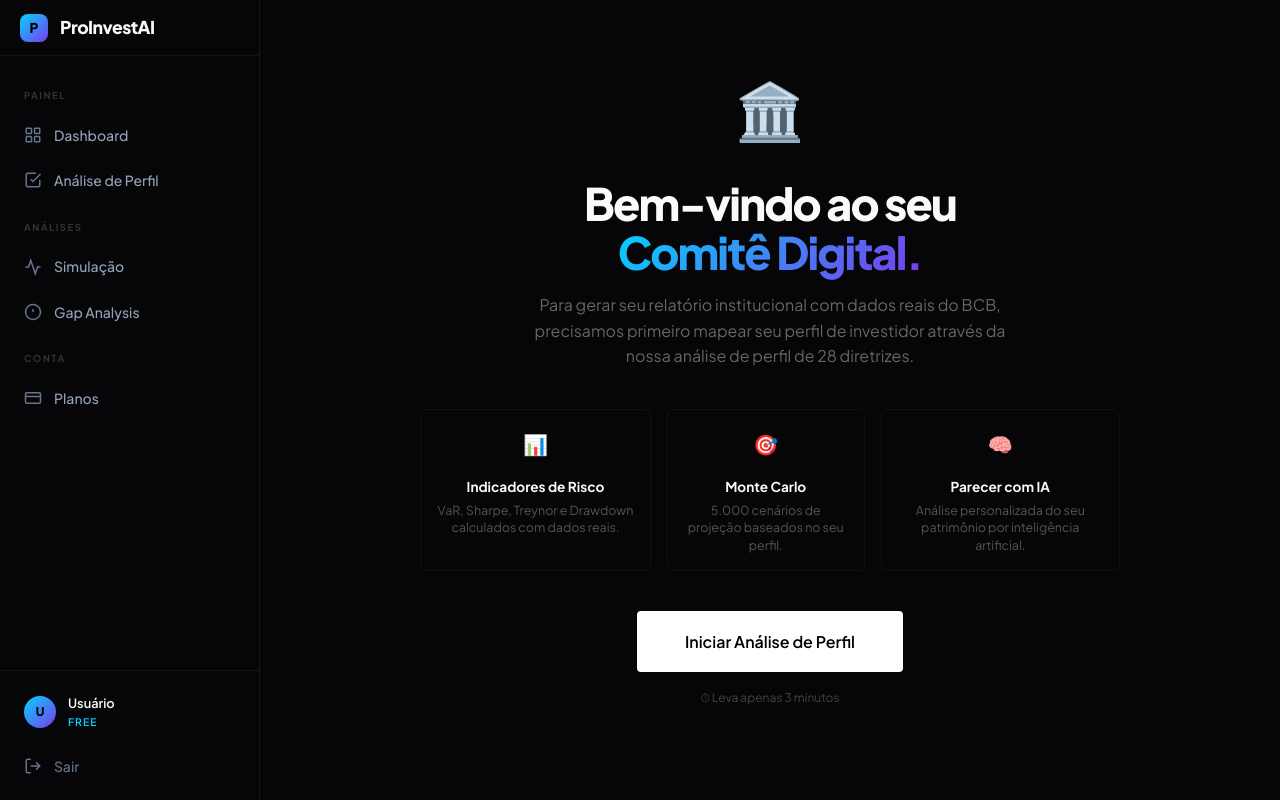
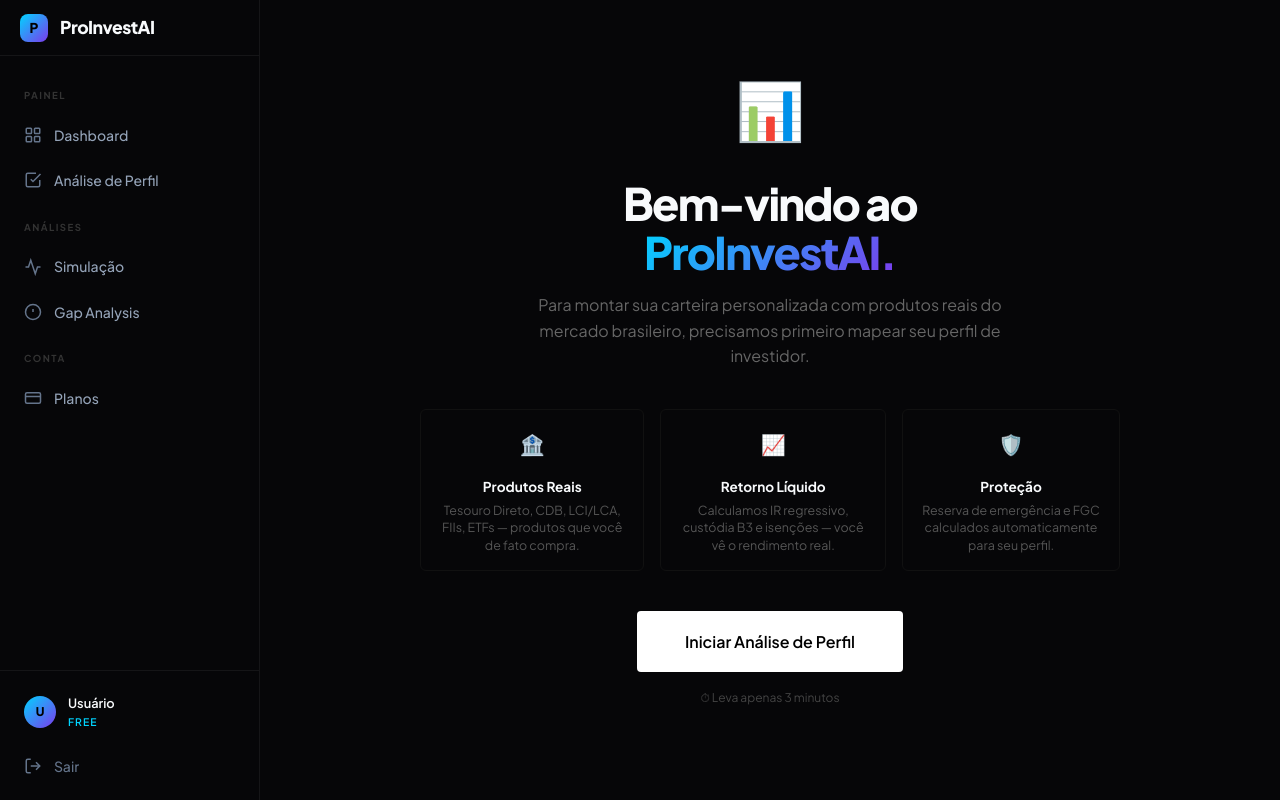
Before and after one commit to cleiltonrodriguesofc/proinvestai, a Python web app: template app/presentation/web/templates/dashboard.html in a window 1280 px wide. Run offline with Jinja, Linux system fonts and the light colour scheme; the template is opened without the code that fills it, so the values that code supplies are empty.

Commit message:
feat(frontend): port dashboard to use real products (phase 3)
- dashboard.html: complete rewrite. shows allocation table with
  real products, net vs gross returns, liquidity, IR brackets, and
  FGC protection. added projection chart and asset class pie chart.
- simulation.html: updated UI to match the new dark-mode premium
  aesthetic. fixed formatting for stochastic Monte Carlo results.
- gap_analysis.html: rewrote to consume the new ideal_allocations
  list format and display plain language AI narration instead of
  institutional jargon.

```diff
--- a/app/presentation/web/templates/dashboard.html
+++ b/app/presentation/web/templates/dashboard.html
@@ -4,35 +4,33 @@
 {% block content %}
 
 {% if not has_profile %}
-<!-- ══════════════════════════════════════════════
-     ONBOARDING STATE — No profile yet
-     ══════════════════════════════════════════════ -->
+<!-- onboarding state — no profile yet -->
 <div class="onboarding-state">
-    <div class="onboarding-icon">🏛️</div>
-    <h1 class="onboarding-title">Bem-vindo ao seu<br><span class="gradient-text">Comitê Digital.</span></h1>
+    <div class="onboarding-icon">📊</div>
+    <h1 class="onboarding-title">Bem-vindo ao<br><span class="gradient-text">ProInvestAI.</span></h1>
     <p class="onboarding-text">
-        Para gerar seu relatório institucional com dados reais do BCB, precisamos primeiro mapear seu perfil de investidor através da nossa análise de perfil de 28 diretrizes.
+        Para montar sua carteira personalizada com produtos reais do mercado brasileiro, precisamos primeiro mapear seu perfil de investidor.
     </p>
     <div class="onboarding-features">
         <div class="onboarding-feature">
-            <span class="onboarding-feature-icon">📊</span>
+            <span class="onboarding-feature-icon">🏦</span>
             <div>
-                <strong>Indicadores de Risco</strong>
-                <p>VaR, Sharpe, Treynor e Drawdown calculados com dados reais.</p>
+                <strong>Produtos Reais</strong>
+                <p>Tesouro Direto, CDB, LCI/LCA, FIIs, ETFs — produtos que você de fato compra.</p>
             </div>
         </div>
         <div class="onboarding-feature">
-            <span class="onboarding-feature-icon">🎯</span>
+            <span class="onboarding-feature-icon">📈</span>
             <div>
-                <strong>Monte Carlo</strong>
-                <p>5.000 cenários de projeção baseados no seu perfil.</p>
+                <strong>Retorno Líquido</strong>
+                <p>Calculamos IR regressivo, custódia B3 e isenções — você vê o rendimento real.</p>
             </div>
         </div>
         <div class="onboarding-feature">
-            <span class="onboarding-feature-icon">🧠</span>
+            <span class="onboarding-feature-icon">🛡️</span>
             <div>
-                <strong>Parecer com IA</strong>
-                <p>Análise personalizada do seu patrimônio por inteligência artificial.</p>
+                <strong>Proteção</strong>
+                <p>Reserva de emergência e FGC calculados automaticamente para seu perfil.</p>
             </div>
         </div>
     </div>
@@ -41,247 +39,242 @@
 </div>
 
 <style>
-.onboarding-state {
-    display: flex;
-    flex-direction: column;
-    align-items: center;
-    justify-content: center;
-    text-align: center;
-    min-height: calc(100vh - 120px);
-    padding: 2rem 1rem;
-}
-
-.onboarding-icon {
-    font-size: 3.5rem;
-    margin-bottom: 1.5rem;
-}
-
-.onboarding-title {
-    font-size: clamp(1.8rem, 4vw, 2.8rem);
-    font-weight: 800;
-    letter-spacing: -0.04em;
-    line-height: 1.1;
-    margin-bottom: 1rem;
-}
-
-.onboarding-text {
-    color: #666;
-    font-size: 1rem;
-    max-width: 500px;
-    line-height: 1.6;
-    margin-bottom: 2.5rem;
-}
-
-.onboarding-features {
-    display: flex;
-    flex-direction: column;
-    gap: 1rem;
-    max-width: 400px;
-    width: 100%;
-    margin-bottom: 2.5rem;
-    text-align: left;
-}
-
-.onboarding-feature {
-    display: flex;
-    gap: 1rem;
-    align-items: flex-start;
-    padding: 1rem;
-    background: #060608;
-    border: 1px solid #111;
-    border-radius: 6px;
-}
-
-.onboarding-feature-icon {
-    font-size: 1.25rem;
-    flex-shrink: 0;
-    margin-top: 2px;
-}
-
-.onboarding-feature strong {
-    display: block;
-    font-size: 0.85rem;
-    margin-bottom: 0.25rem;
-}
-
-.onboarding-feature p {
-    font-size: 0.78rem;
-    color: #555;
-    line-height: 1.4;
-    margin: 0;
-}
-
-.onboarding-cta {
-    padding: 1.1rem 3rem !important;
-    border-radius: 4px !important;
-    font-size: 1rem !important;
-}
-
-.onboarding-time {
-    margin-top: 1rem;
-    font-size: 0.75rem;
-    color: #444;
-}
-
-@media (min-width: 768px) {
-    .onboarding-features {
-        flex-direction: row;
-        max-width: 700px;
-    }
-
-    .onboarding-feature {
-        flex-direction: column;
-        text-align: center;
-        align-items: center;
-    }
-}
+.onboarding-state { display: flex; flex-direction: column; align-items: center; justify-content: center; text-align: center; min-height: calc(100vh - 120px); padding: 2rem 1rem; }
+.onboarding-icon { font-size: 3.5rem; margin-bottom: 1.5rem; }
+.onboarding-title { font-size: clamp(1.8rem, 4vw, 2.8rem); font-weight: 800; letter-spacing: -0.04em; line-height: 1.1; margin-bottom: 1rem; }
+.onboarding-text { color: #666; font-size: 1rem; max-width: 500px; line-height: 1.6; margin-bottom: 2.5rem; }
+.onboarding-features { display: flex; flex-direction: column; gap: 1rem; max-width: 400px; width: 100%; margin-bottom: 2.5rem; text-align: left; }
+.onboarding-feature { display: flex; gap: 1rem; align-items: flex-start; padding: 1rem; background: #060608; border: 1px solid #111; border-radius: 6px; }
+.onboarding-feature-icon { font-size: 1.25rem; flex-shrink: 0; margin-top: 2px; }
+.onboarding-feature strong { display: block; font-size: 0.85rem; margin-bottom: 0.25rem; }
+.onboarding-feature p { font-size: 0.78rem; color: #555; line-height: 1.4; margin: 0; }
+.onboarding-cta { padding: 1.1rem 3rem !important; border-radius: 4px !important; font-size: 1rem !important; }
+.onboarding-time { margin-top: 1rem; font-size: 0.75rem; color: #444; }
+@media (min-width: 768px) { .onboarding-features { flex-direction: row; max-width: 700px; } .onboarding-feature { flex-direction: column; text-align: center; align-items: center; } }
 </style>
 
 {% elif needs_patrimony %}
-<!-- ══════════════════════════════════════════════
-     PATRIMONY ONBOARDING — Profile exists but no amount
-     ══════════════════════════════════════════════ -->
+<!-- patrimony onboarding -->
 <div class="onboarding-state" style="min-height: calc(100vh - 120px); display: flex; flex-direction: column; align-items: center; justify-content: center; text-align: center;">
     <div class="onboarding-icon">💰</div>
     <h1 class="onboarding-title">Qual o seu patrimônio<br><span class="gradient-text">atual?</span></h1>
     <p class="onboarding-text">
-        Seu perfil ({{ profile_type }}) já foi mapeado com sucesso! Agora, para gerar as simulações de risco e projeções de Monte Carlo com a sua <strong>carteira real</strong>, informe o valor atual dos seus investimentos.
+        Seu perfil ({{ profile_type }}) já foi mapeado! Agora informe o valor dos seus investimentos para montarmos a <strong>carteira ideal</strong> com produtos reais.
     </p>
-
     <form action="/update-patrimony" method="post" style="max-width: 400px; width: 100%; display: flex; flex-direction: column; gap: 1rem;">
         <div style="text-align: left;">
             <label style="color: #888; font-size: 0.85rem; margin-bottom: 0.5rem; display: block;">Valor Total Investido (R$)</label>
             <input type="number" name="patrimony" placeholder="Ex: 50000" required min="1" step="0.01" style="width: 100%; padding: 1rem; background: #060608; border: 1px solid #222; border-radius: 6px; color: #fff; font-size: 1.1rem; font-family: monospace;">
         </div>
-        <button type="submit" class="btn btn-primary" style="padding: 1.1rem; border-radius: 6px; font-size: 1rem;">Gerar Meu Dashboard</button>
+        <button type="submit" class="btn btn-primary" style="padding: 1.1rem; border-radius: 6px; font-size: 1rem;">Montar Minha Carteira</button>
     </form>
+</div>
+
+{% elif error_message is defined and error_message %}
+<!-- error state -->
+<div class="onboarding-state" style="min-height: calc(100vh - 120px); display: flex; flex-direction: column; align-items: center; justify-content: center; text-align: center;">
+    <div class="onboarding-icon">⚠️</div>
+    <h1 class="onboarding-title">Ops!</h1>
+    <p class="onboarding-text">{{ error_message }}</p>
+    <a href="/dashboard" class="btn btn-primary">Tentar Novamente</a>
 </div>
 
 {% else %}
 <!-- ══════════════════════════════════════════════
-     FULL DASHBOARD — Profile exists
+     FULL DASHBOARD — Real Portfolio
      ══════════════════════════════════════════════ -->
 
 <header class="dash-header">
     <div>
-        <span class="user-badge">Comitê Digital — {{ user_name }}</span>
-        <h1 class="dash-title">Visão Geral do Patrimônio</h1>
+        <span class="user-badge">{{ user_name }} — Perfil {{ profile_type }}</span>
+        <h1 class="dash-title">Sua Carteira Recomendada</h1>
     </div>
     <div class="total-value-box">
-        <span class="total-label">Saldo sob Governança</span>
-        <div class="total-value">R$ {{ total_value }}</div>
-        <span class="profile-badge">Perfil {{ profile_type }} • Grau Institucional</span>
+        <span class="total-label">Patrimônio Investido</span>
+        <div class="total-value">{{ total_value }}</div>
     </div>
 </header>
 
-<!-- ──── KPI Cards ──── -->
+<!-- ──── Headline KPIs ──── -->
 <div class="kpi-grid">
-    <div class="kpi-card">
-        <div class="kpi-label">Rentabilidade 12M</div>
-        <div class="kpi-value {{ 'val-up' if risk.return_12m > 0 else 'val-down' }}">{{ "%.2f"|format(risk.return_12m * 100) }}%</div>
-        <div class="kpi-sub">vs Meta Atuarial</div>
+    <div class="kpi-card kpi-highlight">
+        <div class="kpi-label">Renda Mensal Líquida</div>
+        <div class="kpi-value val-up">{{ net_monthly_income_display }}</div>
+        <div class="kpi-sub">Após IR e custódia B3</div>
     </div>
     <div class="kpi-card">
-        <div class="kpi-label">VaR (95%)</div>
-        <div class="kpi-value" style="color: var(--rose);">{{ "%.2f"|format(risk.var_12m * 100) }}%</div>
-        <div class="kpi-sub">Risco máximo mensal</div>
+        <div class="kpi-label">Retorno Líquido Anual</div>
+        <div class="kpi-value val-up">{{ "%.2f"|format(net_annual_return * 100) }}%</div>
+        <div class="kpi-sub">Bruto: {{ "%.2f"|format(gross_annual_return * 100) }}%</div>
     </div>
     <div class="kpi-card">
-        <div class="kpi-label">Índice de Sharpe</div>
-        <div class="kpi-value" style="color: var(--cyan);">{{ "%.2f"|format(risk.sharpe_12m) }}</div>
-        <div class="kpi-sub">Eficiência risco-retorno</div>
+        <div class="kpi-label">Reserva de Emergência</div>
+        <div class="kpi-value" style="color: var(--cyan);">{{ "%.0f"|format(reserve_months_actual) }} meses</div>
+        <div class="kpi-sub">{{ "%.1f"|format(liquid_pct * 100) }}% em ativos líquidos</div>
     </div>
     <div class="kpi-card">
-        <div class="kpi-label">Drawdown Máximo</div>
-        <div class="kpi-value" style="color: var(--rose);">{{ "%.2f"|format(risk.drawdown_12m * 100) }}%</div>
-        <div class="kpi-sub">Perda máx. acumulada</div>
+        <div class="kpi-label">Risco da Carteira</div>
+        <div class="kpi-value">{{ risk_category|capitalize }}</div>
+        <div class="kpi-sub">Vol: {{ "%.2f"|format(volatility * 100) }}% a.a.</div>
     </div>
 </div>
 
-<!-- ──── Risk Metrics Table ──── -->
+<!-- ──── Allocation Table (Real Products) ──── -->
 <div class="risk-table-container">
     <div class="table-header">
-        <span class="table-title">Indicadores de Risco e Performance</span>
-        <span style="font-size: 0.65rem; color: #333;">Bench: {{ risk.benchmark }}</span>
+        <span class="table-title">Composição da Carteira — Produtos Reais</span>
     </div>
-    <table class="risk-table">
+    <div style="overflow-x: auto;">
+        <table class="risk-table" id="allocation-table">
             <thead>
                 <tr>
-                <th>Indicador</th>
-                <th style="text-align: right;">Mês Atual</th>
-                <th style="text-align: right;">Últimos 12 Meses</th>
+                    <th>Produto</th>
+                    <th style="text-align: right;">%</th>
+                    <th style="text-align: right;">Valor</th>
+                    <th style="text-align: right;">Rend. Bruto</th>
+                    <th style="text-align: right;">Rend. Líquido</th>
+                    <th style="text-align: right;">Renda/Mês</th>
+                    <th style="text-align: center;">IR</th>
+                    <th style="text-align: center;">Liquidez</th>
+                    <th style="text-align: center;">Risco</th>
                 </tr>
             </thead>
             <tbody>
+                {% for a in allocations %}
                 <tr>
-                <td class="col-label">Rentabilidade Absoluta</td>
-                <td class="col-month {{ 'val-up' if risk.return_month > 0 else 'val-down' }}">{{ "%.2f"|format(risk.return_month * 100) }}%</td>
-                <td class="col-12m {{ 'val-up' if risk.return_12m > 0 else 'val-down' }}">{{ "%.2f"|format(risk.return_12m * 100) }}%</td>
+                    <td class="col-label">
+                        {{ a.asset_name }}
+                        {% if a.has_fgc %}<span class="badge-fgc" title="Protegido pelo FGC até R$250k">FGC</span>{% endif %}
+                    </td>
+                    <td style="text-align: right; font-family: monospace;">{{ a.percentage_display }}</td>
+                    <td style="text-align: right; font-family: monospace;">{{ a.value_display }}</td>
+                    <td style="text-align: right; font-family: monospace;">{{ a.gross_return_display }}</td>
+                    <td style="text-align: right; font-family: monospace; color: var(--green);">{{ a.net_return_display }}</td>
+                    <td style="text-align: right; font-family: monospace; color: var(--cyan);">{{ a.net_income_display }}</td>
+                    <td style="text-align: center;">
+                        {% if a.is_tax_exempt %}
+                            <span class="badge-exempt">Isento</span>
+                        {% else %}
+                            <span class="badge-ir">IR</span>
+                        {% endif %}
+                    </td>
+                    <td style="text-align: center;">{{ a.liquidity }}</td>
+                    <td style="text-align: center;">
+                        <span class="badge-risk badge-risk-{{ a.risk|lower|replace(' ', '-') }}">{{ a.risk }}</span>
+                    </td>
                 </tr>
-            <tr>
-                <td class="col-label">VaR (Value at Risk — 95%)</td>
-                <td class="col-month">{{ "%.2f"|format(risk.var_month * 100) }}%</td>
-                <td class="col-12m">{{ "%.2f"|format(risk.var_12m * 100) }}%</td>
-            </tr>
-            <tr>
-                <td class="col-label">Volatilidade (Anualizada)</td>
-                <td class="col-month">{{ "%.2f"|format(risk.volatility_month * 100) }}%</td>
-                <td class="col-12m">{{ "%.2f"|format(risk.volatility_12m * 100) }}%</td>
-            </tr>
-            <tr>
-                <td class="col-label">Índice de Sharpe</td>
-                <td class="col-month">{{ "%.2f"|format(risk.sharpe_month) }}</td>
-                <td class="col-12m">{{ "%.2f"|format(risk.sharpe_12m) }}</td>
-            </tr>
-            <tr>
-                <td class="col-label">Drawdown Máximo</td>
-                <td class="col-month val-down">{{ "%.2f"|format(risk.drawdown_month * 100) }}%</td>
-                <td class="col-12m val-down">{{ "%.2f"|format(risk.drawdown_12m * 100) }}%</td>
-            </tr>
+                {% endfor %}
             </tbody>
         </table>
+    </div>
 </div>
 
 <!-- ──── Charts ──── -->
 <div class="charts-grid">
     <div class="chart-card">
-        <div class="chart-title">Alocação Estratégica Recomendada</div>
+        <div class="chart-title">Alocação por Classe de Ativo</div>
         <div style="height: 260px; display: flex; align-items: center; justify-content: center;">
             <canvas id="allocationChart"></canvas>
         </div>
     </div>
     <div class="chart-card">
-        <div class="chart-title">Projeção Monte Carlo (60 Meses)</div>
+        <div class="chart-title">Projeção de Patrimônio (5 Anos)</div>
         <div style="height: 260px;">
-            <canvas id="monteCarloChart"></canvas>
+            <canvas id="projectionChart"></canvas>
         </div>
+    </div>
+</div>
+
+<!-- ──── Protection Badges ──── -->
+<div class="kpi-grid" style="margin-top: 1rem;">
+    <div class="kpi-card">
+        <div class="kpi-label">Protegido pelo FGC</div>
+        <div class="kpi-value" style="color: var(--green); font-size: 1.2rem;">R$ {{ "{:,.2f}".format(fgc_protected).replace(",", "X").replace(".", ",").replace("X", ".") }}</div>
+        <div class="kpi-sub">Até R$ 250k por instituição</div>
+    </div>
+    <div class="kpi-card">
+        <div class="kpi-label">Isento de IR</div>
+        <div class="kpi-value" style="color: var(--green); font-size: 1.2rem;">{{ "%.1f"|format(tax_exempt_pct * 100) }}%</div>
+        <div class="kpi-sub">LCI/LCA, Debêntures, FIIs</div>
+    </div>
+    <div class="kpi-card">
+        <div class="kpi-label">Renda Variável</div>
+        <div class="kpi-value" style="font-size: 1.2rem;">{{ "%.1f"|format(variable_income_pct * 100) }}%</div>
+        <div class="kpi-sub">Limite por perfil {{ profile_type }}</div>
     </div>
 </div>
 
 <!-- ──── AI Parecer ──── -->
 <div class="narration-box animate-fade-in delay-2">
-    <div class="narration-title">Parecer Técnico do Comitê</div>
+    <div class="narration-title">📋 Parecer sobre sua Carteira</div>
     <div class="narration-text">
         {{ narration | safe }}
     </div>
 </div>
+
+<!-- ──── Product Explanations ──── -->
+<div class="narration-box" style="margin-top: 1rem;">
+    <div class="narration-title">📚 O que cada produto faz</div>
+    <div class="narration-text">
+        {% for a in allocations %}
+        <div style="margin-bottom: 1rem; padding-bottom: 0.75rem; border-bottom: 1px solid #111;">
+            <strong>{{ a.asset_name }}</strong> ({{ a.percentage_display }})
+            <p style="margin: 0.3rem 0 0; color: #888; font-size: 0.82rem; line-height: 1.5;">{{ a.description }}</p>
+        </div>
+        {% endfor %}
+    </div>
+</div>
+
+<style>
+.kpi-highlight { border: 1px solid rgba(16, 185, 129, 0.3); }
+.badge-fgc { display: inline-block; background: rgba(16, 185, 129, 0.15); color: #10b981; font-size: 0.6rem; padding: 1px 4px; border-radius: 3px; margin-left: 4px; vertical-align: middle; font-weight: 700; }
+.badge-exempt { display: inline-block; background: rgba(16, 185, 129, 0.15); color: #10b981; font-size: 0.65rem; padding: 2px 6px; border-radius: 3px; font-weight: 600; }
+.badge-ir { display: inline-block; background: rgba(244, 63, 94, 0.15); color: #f43f5e; font-size: 0.65rem; padding: 2px 6px; border-radius: 3px; font-weight: 600; }
+.badge-risk { display: inline-block; font-size: 0.65rem; padding: 2px 6px; border-radius: 3px; font-weight: 600; }
+.badge-risk-muito-baixo { background: rgba(16, 185, 129, 0.15); color: #10b981; }
+.badge-risk-baixo { background: rgba(0, 212, 255, 0.15); color: #00d4ff; }
+.badge-risk-moderado { background: rgba(245, 158, 11, 0.15); color: #f59e0b; }
+.badge-risk-alto { background: rgba(244, 63, 94, 0.15); color: #f43f5e; }
+.badge-risk-muito-alto { background: rgba(168, 85, 247, 0.15); color: #a855f7; }
+</style>
+
+<script>
+// pending quiz sync
+document.addEventListener('DOMContentLoaded', async () => {
+    const pendingAnswers = sessionStorage.getItem('pending_quiz_answers');
+    if (pendingAnswers) {
+        try {
+            const response = await fetch('/api/quiz/submit', { method: 'POST', headers: { 'Content-Type': 'application/json' }, body: pendingAnswers });
+            if (response.ok) { sessionStorage.removeItem('pending_quiz_answers'); window.location.reload(); }
+        } catch (e) { console.error("Failed to sync pending quiz:", e); }
+    }
+});
+</script>
 {% endif %}
 {% endblock %}
 
 {% block scripts %}
-{% if has_profile %}
+{% if has_profile and not needs_patrimony and allocations is defined %}
 <script>
-    // 1. Allocation Chart
-    const weights = {{ weights | tojson }};
-    const chartColors = ['#00d4ff', '#7c3aed', '#10b981', '#f59e0b', '#f43f5e', '#a855f7'];
+    // 1. allocation pie chart (by class)
+    const classBreakdown = {{ class_breakdown_json | safe }};
+    const classLabels = {
+        'renda_fixa': 'Renda Fixa',
+        'fii': 'FIIs',
+        'renda_variavel': 'Renda Variável',
+        'internacional': 'Internacional',
+        'previdencia': 'Previdência',
+        'alternativo': 'Alternativo',
+    };
+    const chartColors = ['#00d4ff', '#10b981', '#7c3aed', '#f59e0b', '#f43f5e', '#a855f7', '#6366f1'];
 
     new Chart(document.getElementById('allocationChart'), {
         type: 'doughnut',
         data: {
-            labels: Object.keys(weights),
+            labels: Object.keys(classBreakdown).map(k => classLabels[k] || k),
             datasets: [{
-                data: Object.values(weights),
-                backgroundColor: chartColors.slice(0, Object.keys(weights).length),
+                data: Object.values(classBreakdown).map(v => (v * 100).toFixed(1)),
+                backgroundColor: chartColors.slice(0, Object.keys(classBreakdown).length),
                 borderWidth: 0,
                 hoverOffset: 10
             }]
@@ -290,11 +283,10 @@
             plugins: {
                 legend: {
                     position: window.innerWidth < 768 ? 'bottom' : 'right',
-                    labels: {
-                        color: '#666',
-                        font: { family: 'Plus Jakarta Sans', size: 11 },
-                        padding: 12
-                    }
+                    labels: { color: '#666', font: { family: 'Plus Jakarta Sans', size: 11 }, padding: 12 }
+                },
+                tooltip: {
+                    callbacks: { label: (ctx) => `${ctx.label}: ${ctx.parsed}%` }
                 }
             },
             cutout: '70%',
@@ -303,31 +295,51 @@
         }
     });
 
-    // 2. Monte Carlo Chart
-    const mc = {{ analysis.monte_carlo | tojson }};
-    const p = mc.percentiles;
-    const initVal = {{ initial_amount }};
+    // 2. projection chart (5 years)
+    const projections = {{ projections_json | safe }};
+    const projLabels = projections.map(p => `Ano ${p.year}`);
+    const projValues = projections.map(p => p.projected_value);
+    const projIncome = projections.map(p => p.projected_monthly_income);
 
-    new Chart(document.getElementById('monteCarloChart'), {
-        type: 'line',
+    new Chart(document.getElementById('projectionChart'), {
+        type: 'bar',
         data: {
-            labels: Array.from({length: 61}, (_, i) => i),
-            datasets: [
-                { label: 'P90 (Otimista)', data: [initVal, p.p90], borderColor: '#10b981', borderWidth: 1.5, fill: false, pointRadius: 0, tension: 0.3 },
-                { label: 'P50 (Médio)', data: [initVal, p.p50], borderColor: '#00d4ff', borderWidth: 2, fill: false, pointRadius: 0, tension: 0.3 },
-                { label: 'P10 (Pessimista)', data: [initVal, p.p10], borderColor: '#f43f5e', borderWidth: 1.5, fill: false, pointRadius: 0, tension: 0.3 }
-            ]
+            labels: projLabels,
+            datasets: [{
+                label: 'Patrimônio Projetado (R$)',
+                data: projValues,
+                backgroundColor: 'rgba(0, 212, 255, 0.3)',
+                borderColor: '#00d4ff',
+                borderWidth: 1.5,
+                borderRadius: 4,
+            }]
         },
         options: {
             responsive: true,
             maintainAspectRatio: false,
             scales: {
-                y: { grid: { color: '#111' }, ticks: { color: '#444', font: { size: 10 } } },
-                x: { grid: { display: false }, ticks: { color: '#444', font: { size: 10 }, maxTicksLimit: 6 } }
+                y: {
+                    grid: { color: '#111' },
+                    ticks: {
+                        color: '#444', font: { size: 10 },
+                        callback: (v) => `R$ ${(v/1000).toFixed(0)}k`
+                    }
+                },
+                x: { grid: { display: false }, ticks: { color: '#444', font: { size: 10 } } }
             },
             plugins: {
-                legend: {
-                    labels: { color: '#666', font: { family: 'Plus Jakarta Sans', size: 10 }, boxWidth: 12 }
+                legend: { display: false },
+                tooltip: {
+                    callbacks: {
+                        label: (ctx) => {
+                            const val = ctx.parsed.y;
+                            const income = projIncome[ctx.dataIndex];
+                            return [
+                                `Patrimônio: R$ ${val.toLocaleString('pt-BR', {minimumFractionDigits: 2})}`,
+                                `Renda/mês: R$ ${income.toLocaleString('pt-BR', {minimumFractionDigits: 2})}`
+                            ];
+                        }
+                    }
                 }
             }
         }
```
Also changed, not shown: app/presentation/web/templates/gap_analysis.html (+48 -32 lines), app/presentation/web/templates/simulation.html (+104 -99 lines). Lines whose indentation alone changed are shown as unchanged.
